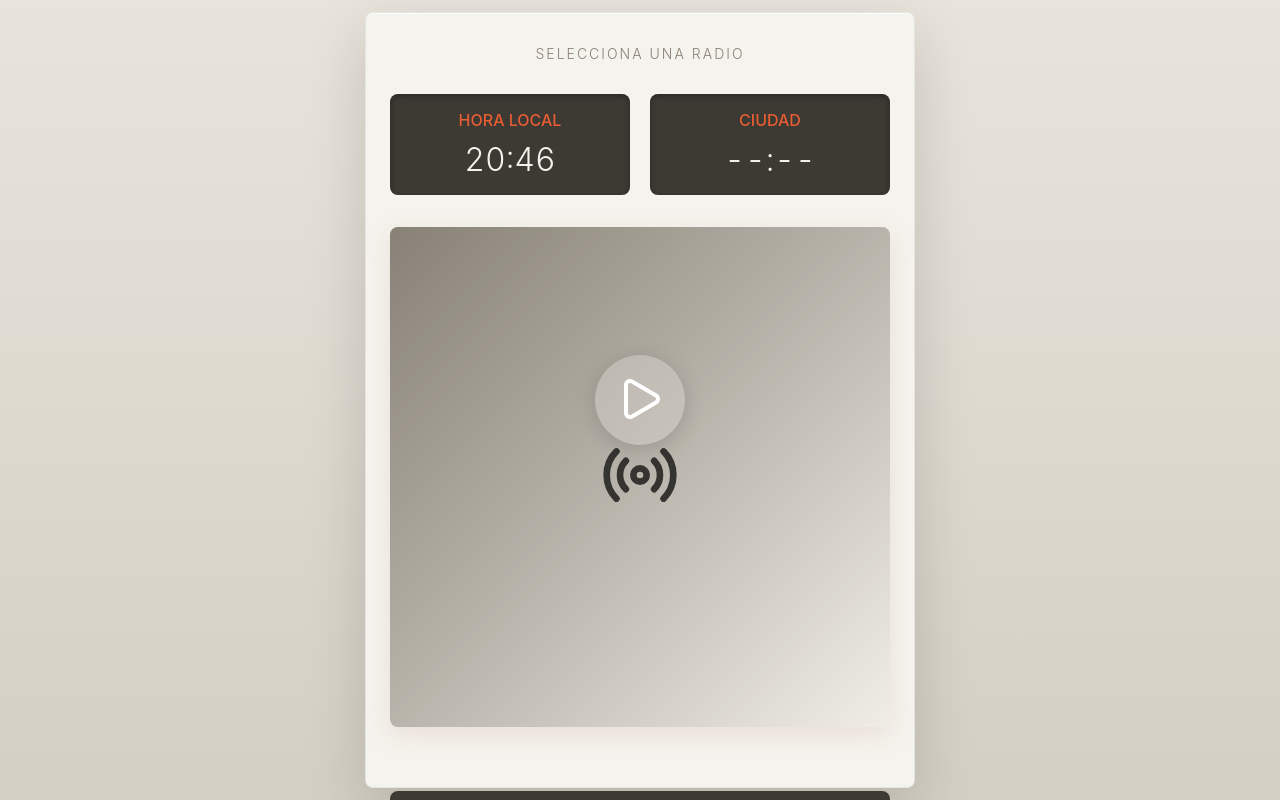
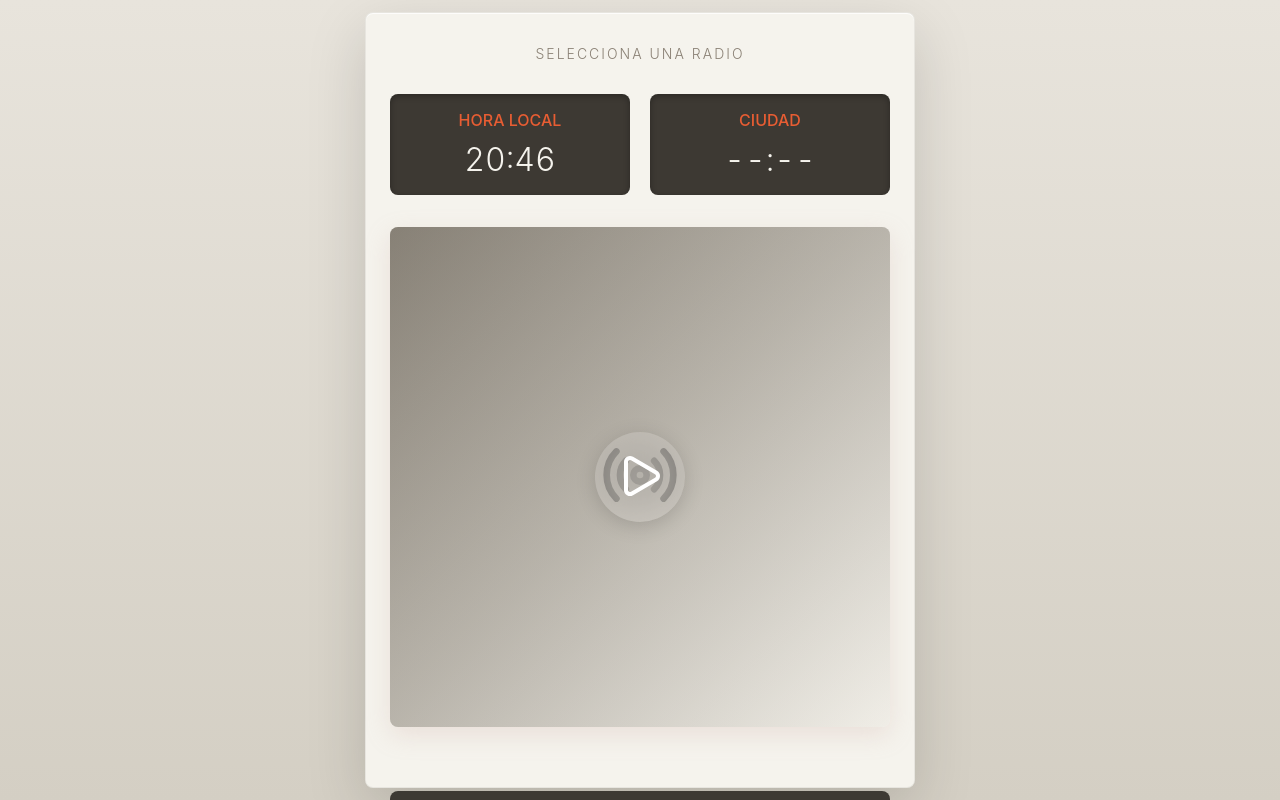
Before and after one commit to juanjorogado/random-radio, a React (Create React App) app: page / in a window 1280 px wide. Built offline with nearby package versions, Linux system fonts and the light colour scheme.

Commit message:
Add cover-with-controls class to enhance album cover layout

```diff
--- a/src/RadioApp.css
+++ b/src/RadioApp.css
@@ -228,6 +228,11 @@
 /* ====================================
    ALBUM COVER (Formato 1:1 forzado)
    ==================================== */
+
+.cover-with-controls {
+  position: relative;
+  width: 100%;
+}
 
 .album-cover-main {
   /* flex: 1; <-- ELIMINADO para forzar tamaño */
```
